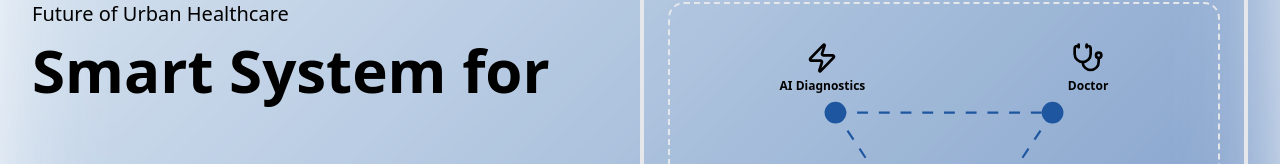
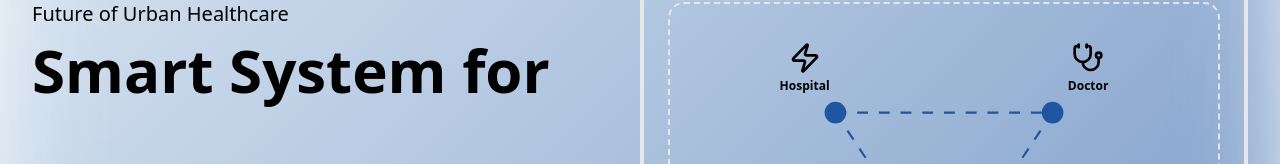
Before and after one commit to Seneth-Jayashan/Care-Link-LK, a React (Vite) app in the folder web/: page / in a window 1280 px wide. Shown: the part 235-399 px from the top of the page. Built offline with nearby package versions, Linux system fonts and the light colour scheme.

Commit message:
edit home page

```diff
--- a/web/src/pages/Home.jsx
+++ b/web/src/pages/Home.jsx
@@ -213,7 +213,7 @@ const Home = ({ onNavigateToLogin }) => {
                         className="absolute flex flex-col items-center z-20 transform -translate-x-1/2 -translate-y-1/2"
                         style={{ top: '10%', left: '20%' }}>
                         <Zap size={32} className="text-care-primary mb-1" />
-                        <span className="text-xs font-bold text-care-dark text-center">AI Diagnostics</span>
+                        <span className="text-xs font-bold text-care-dark text-center">Hospital</span>
                     </motion.div>
 
                     <motion.div
```
